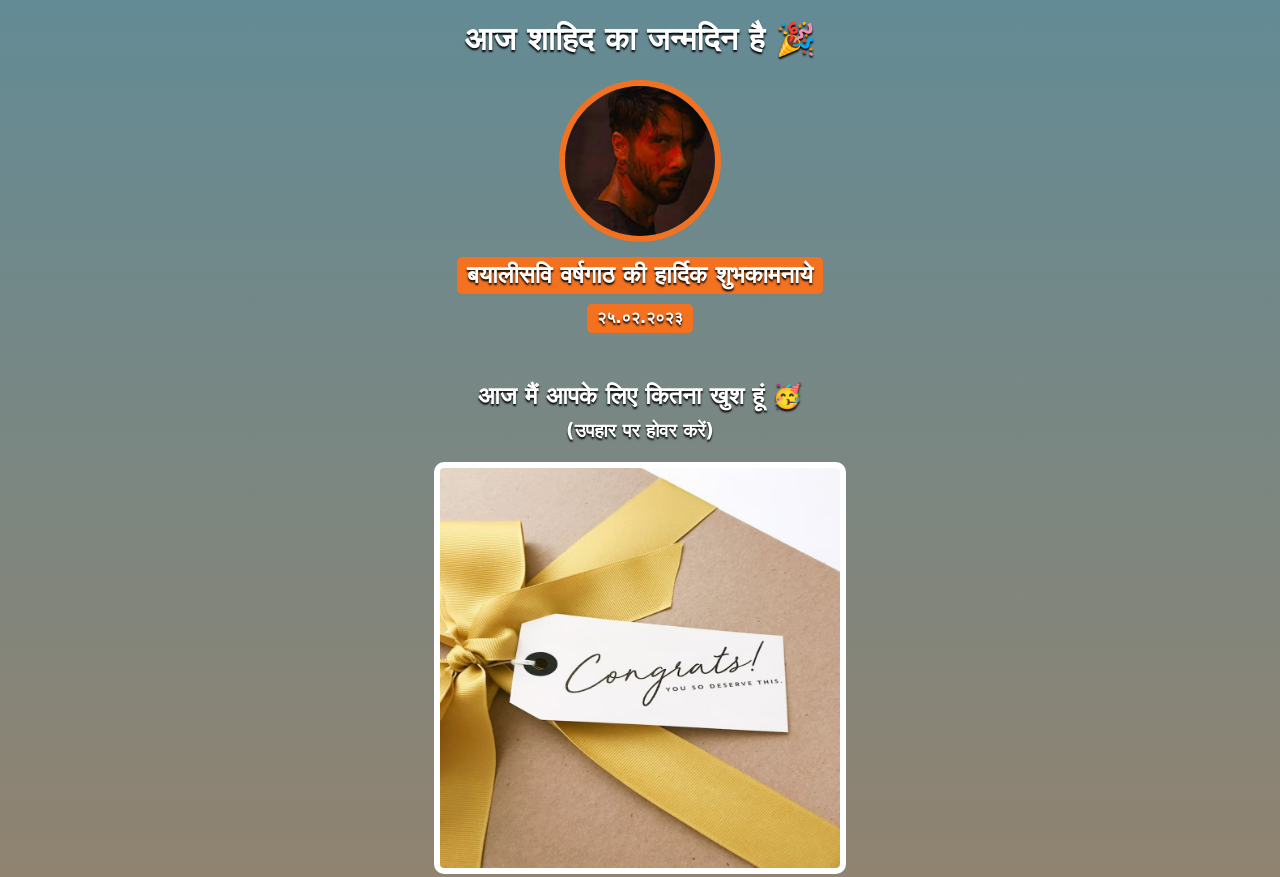
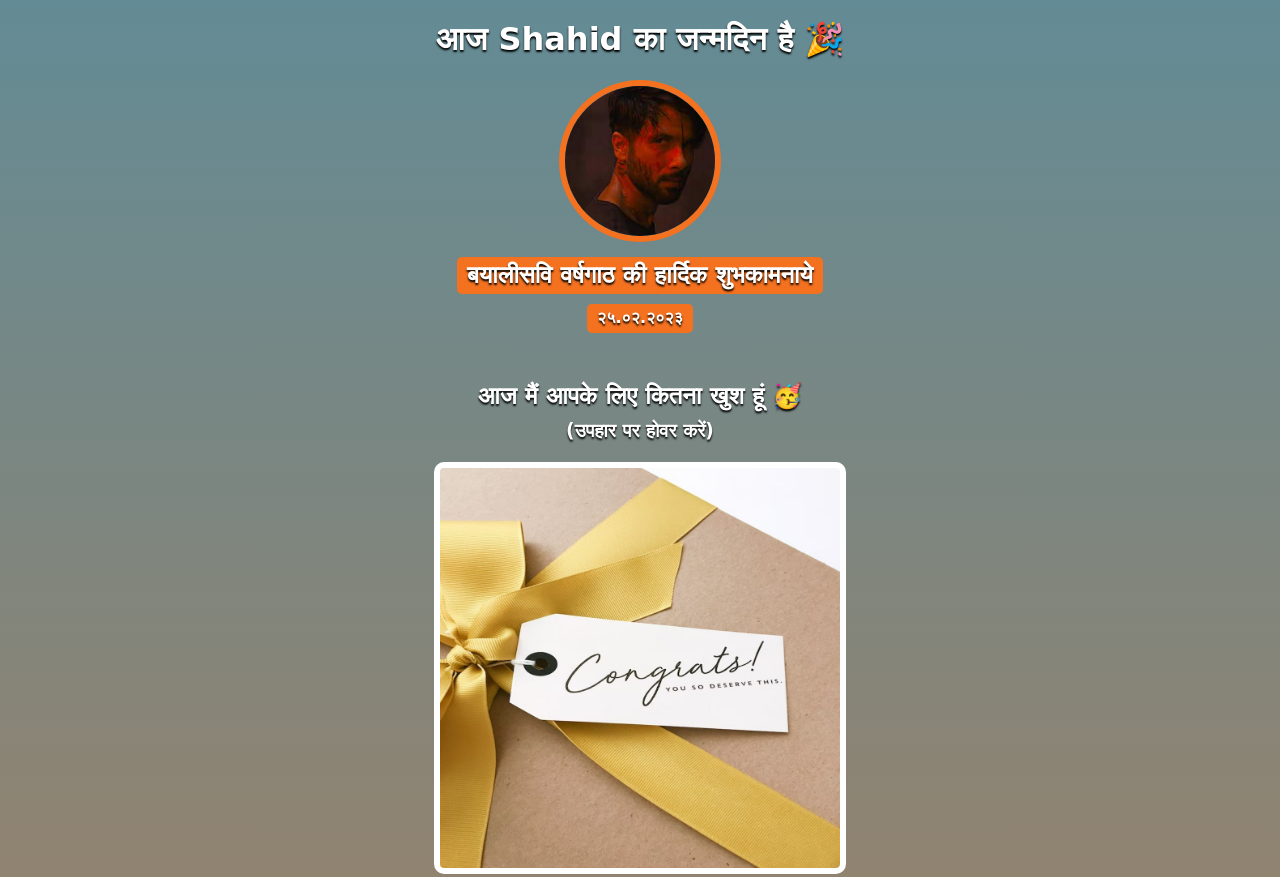
Before and after one commit to taanay/birthday-gift-site, a plain HTML site: page index.html in a window 1280 px wide. Shown: the top 877 px of the page. Drawn offline with nearby package versions, Linux system fonts and the light colour scheme; a web font is replaced by a local one.

Commit message:
Change the name to shahid

```diff
--- a/index.html
+++ b/index.html
@@ -7,7 +7,7 @@
     </head>
     <body>
         <div id="header">
-            <h1>आज शाहिद का जन्मदिन है 🎉</h1>
+            <h1>आज Shahid का जन्मदिन है 🎉</h1>
             <img id="bff-img" src="images/shahid.jpg">
             <h2 id="bday-age">बयालीसवि वर्षगाठ की हार्दिक शुभकामनाये </h2>
             <h4 id="bday-date">२५.०२.२०२३</h4>
```
